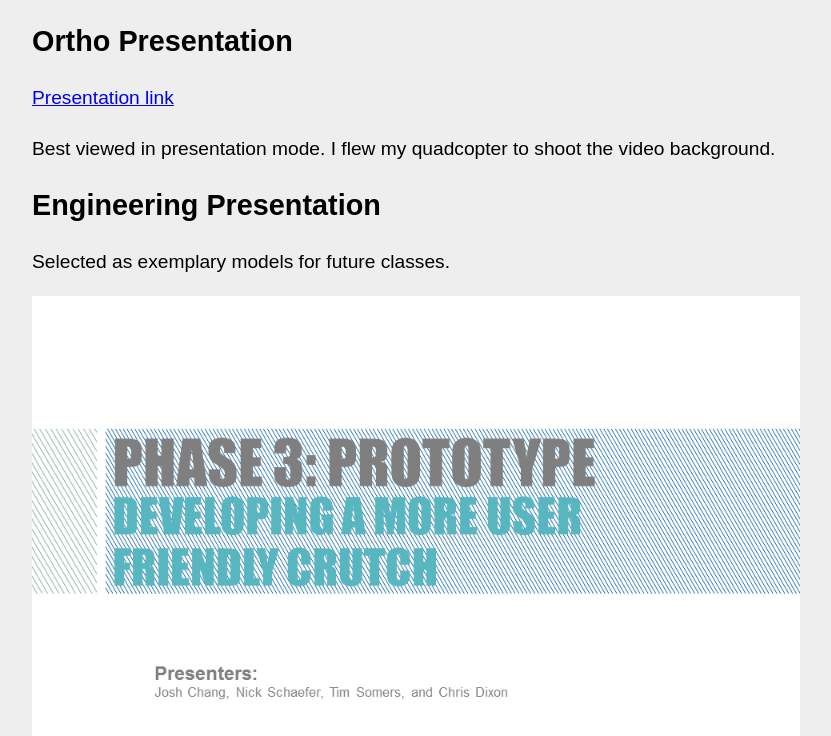
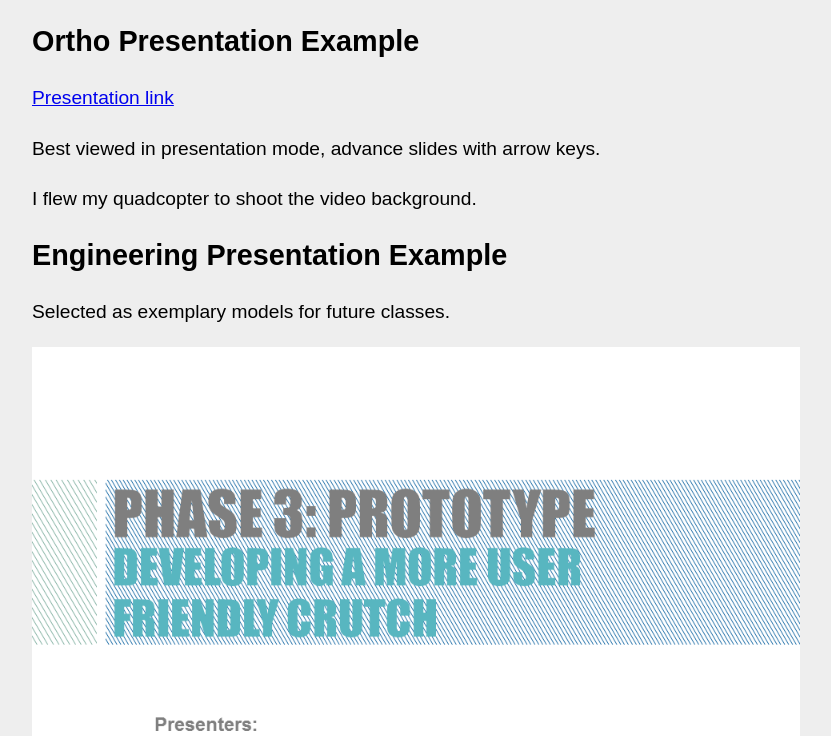
Before and after one commit to jsh348/jsh348.github.io, a plain HTML site: page presentations.html in a window 1280 px wide. Shown: the top 736 px of the page, without its empty margins (224-1055 px from the left). Drawn offline with Linux system fonts and the light colour scheme.

Commit message:
update link

```diff
--- a/presentations.html
+++ b/presentations.html
@@ -33,12 +33,13 @@
 </style>
 <article>
 	<header>
-		<h1>Ortho Presentation</h1>
+		<h1>Ortho Presentation Example</h1>
 	</header>
     <p><a href="https://indiana-my.sharepoint.com/:p:/g/personal/jshchang_iu_edu/EUDSJj6DZDpHs9wRmZT7DMgBGpZuLHsH-zXvIdsQm0dmvQ?rtime=Durohb3h3Eg" target="_blank">Presentation link</a></p>
-    <p>Best viewed in presentation mode. I flew my quadcopter to shoot the video background.</p>
+    <p>Best viewed in presentation mode, advance slides with arrow keys.</p>
+    <p>I flew my quadcopter to shoot the video background.</p>
     <header>
-		<h1>Engineering Presentation</h1>
+		<h1>Engineering Presentation Example</h1>
 	</header>
     <p>Selected as exemplary models for future classes.</p>
     <img src="/photos/assistrekSlide1.png">
```
Also changed, not shown: index.html (+2 -2 lines).
